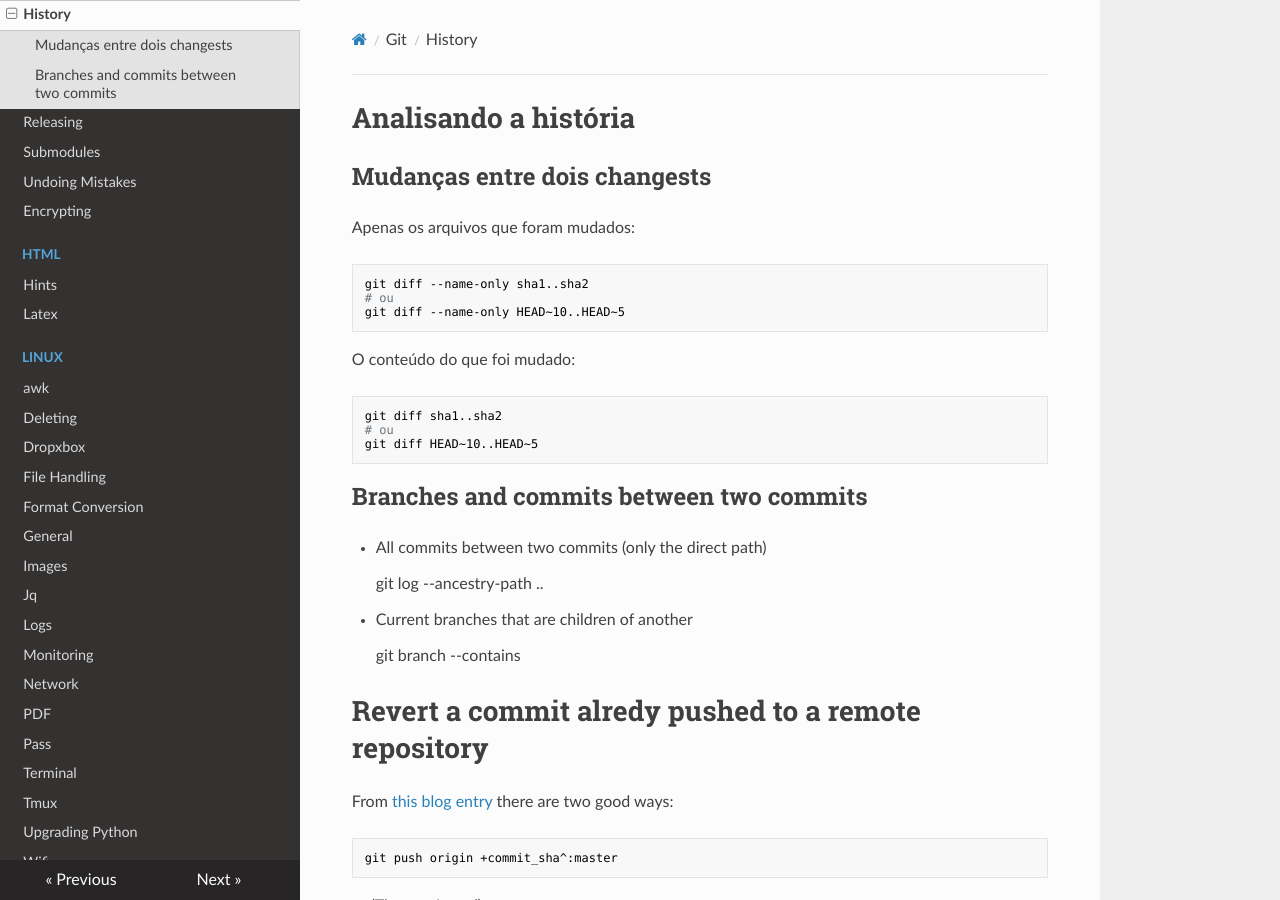
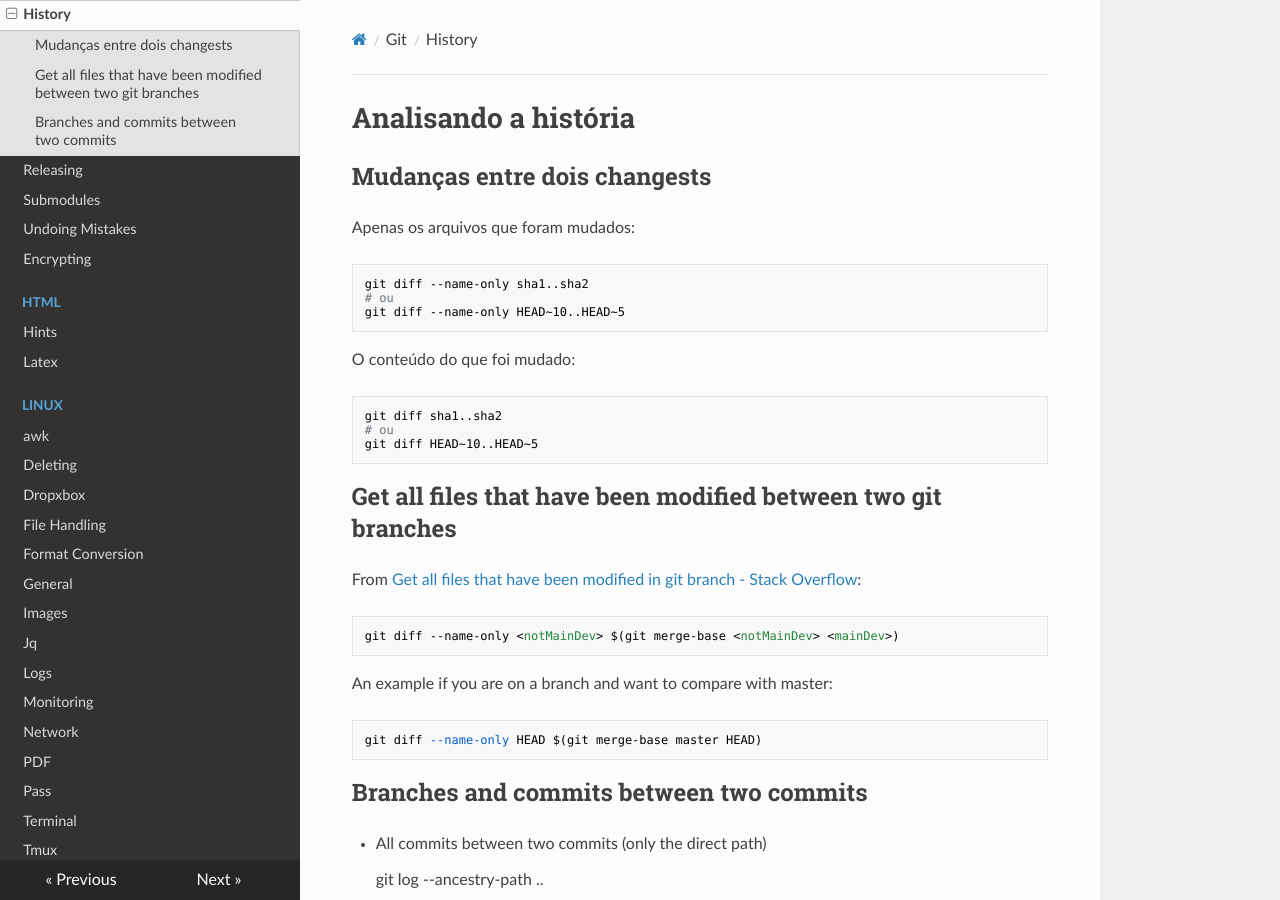
Before and after one commit to hposca/useful_notes, an MkDocs documentation site: the page built from docs/git/history.md, in a window 1280 px wide and 900 px high. Built offline with MkDocs 1.6.1, drawn with Linux system fonts in a browser that asks for light colours; nearby versions of some CDN libraries; old or Windows-style settings are respelled for this version of MkDocs.

Commit message:
Files between two branches

````diff
--- a/docs/git/history.md
+++ b/docs/git/history.md
@@ -17,6 +17,20 @@ git diff sha1..sha2
 # ou
 git diff HEAD~10..HEAD~5
 ~~~
+
+## Get all files that have been modified between two git branches
+
+From [Get all files that have been modified in git branch - Stack Overflow](https://stackoverflow.com/questions/10641361/get-all-files-that-have-been-modified-in-git-branch#10641810):
+
+```
+git diff --name-only <notMainDev> $(git merge-base <notMainDev> <mainDev>)
+```
+
+An example if you are on a branch and want to compare with master:
+
+```
+git diff --name-only HEAD $(git merge-base master HEAD)
+```
 
 ## Branches and commits between two commits
 
````
